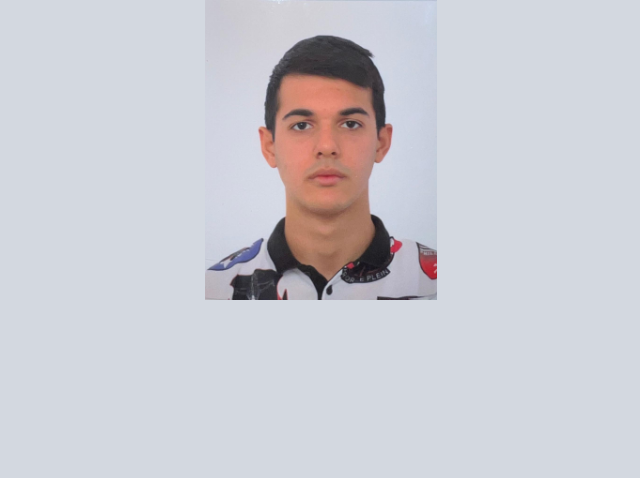
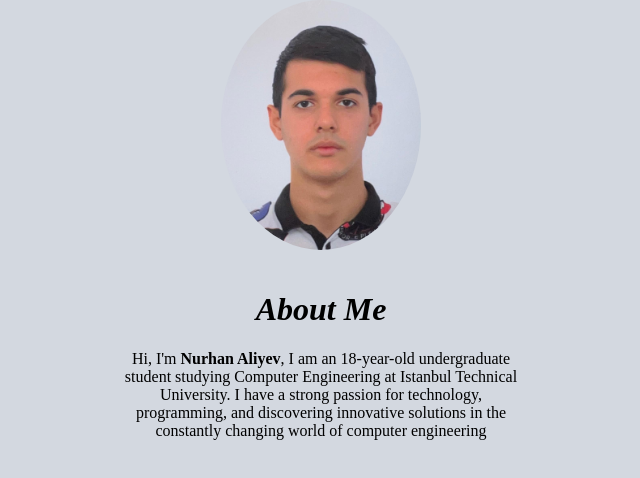
Before and after one commit to itu-itis24-always01/itu-itis24-always01.github.io, a plain HTML site: page index.html in a window 1280 px wide. Shown: the whole page, without its empty margins (319-959 px from the left). Drawn offline with Linux system fonts and the light colour scheme.

Commit message:
Overall concept is set, more addition are going to be done

```diff
--- a/index.html
+++ b/index.html
@@ -8,4 +8,10 @@
 
     <body>
         <img id="profile-pic"src="photo.jpg" height="300">
-        <div
+        <div id="AboutMe">
+
+            <h1> <em>About Me</em></h1>
+            <p> Hi, I'm <strong>Nurhan Aliyev</strong>, I am an 18-year-old undergraduate student studying Computer Engineering at Istanbul Technical University. I have a strong passion for technology, programming, and discovering innovative solutions in the constantly changing world of computer engineering </p>
+        </div>
+    </body>
+</html>
--- a/style.css
+++ b/style.css
@@ -19,4 +19,9 @@ body{
 }
 
 #profile-pic{
-    bor
+    border-radius: 50%;
+    object-fit: cover;
+    width:200px;
+    height: 250px;px;
+    display:block;
+    margin: 0 auto;
```
